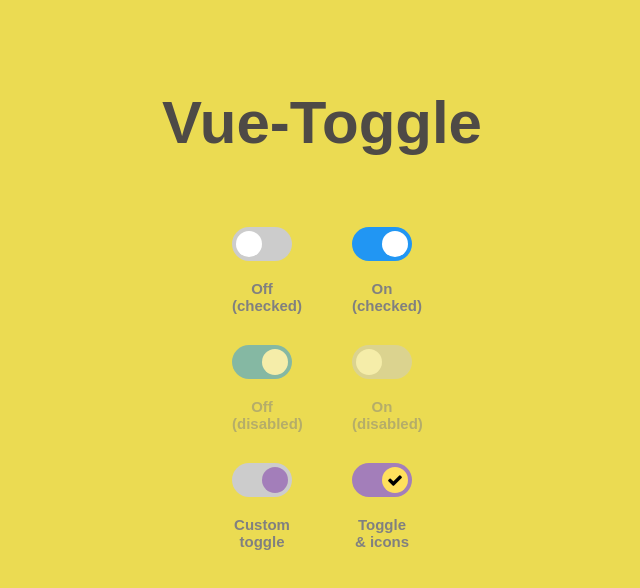
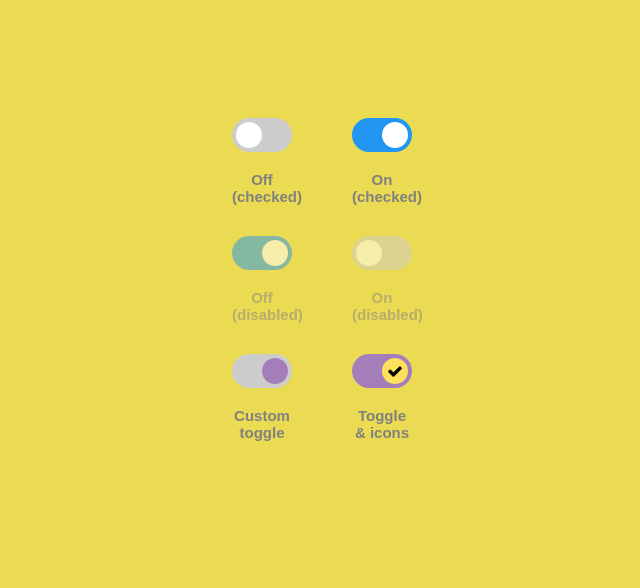
Before and after one commit to mahazz/Vue-Toggle, a Vue app: page / in a window 1280 px wide. Shown: the top 588 px of the page, without its empty margins (318-958 px from the left). Built offline with nearby package versions, Linux system fonts and the light colour scheme.

Commit message:
Import all the components into toggle

```diff
--- a/src/components/Toggle.vue
+++ b/src/components/Toggle.vue
@@ -1,54 +1,48 @@
 <template>
   <div class="main">
     <h1>
-      <a href="https://github.com/">Vue-Toggle</a>
+      <a href="https://github.com/mahazz/Vue-Toggle" v-t="'toggle_header'"></a>
     </h1>
-
-    <!-- Toggle -->
-    <label class="switch">
-      <input type="checkbox" />
-      <span class="slider round"></span>
-      <h6>Off (checked)</h6>
-    </label>
-
-    <label class="switch">
-      <input checked type="checkbox" />
-      <span class="slider round"></span>
-      <h6>On (checked)</h6>
-    </label>
+    <!-- OFF | ON -->
+    <ToggleOff />
+    <ToggleOn />
 
     <!-- Disabled toggle -->
-    <div class="disabled-toggle">
-      <label class="switch">
-        <input checked disabled type="checkbox" />
-        <span class="slider round"></span>
-        <h6>Off (disabled)</h6>
-      </label>
-      <label class="switch">
-        <input disabled type="checkbox" />
-        <span class="slider round"></span>
-        <h6>On (disabled)</h6>
-      </label>
-    </div>
-    <!-- Toggle without background color -->
-    <label class="switch">
-      <input checked type="checkbox" />
-      <span class="slider round w-color"></span>
-      <h6>Custom toggle</h6>
-    </label>
+    <DisabledToggle />
+
+    <!-- Custom Toggler -->
+    <ToggleCustom />
 
     <!-- Toggle Rolling  with icons-->
-    <label class="switch">
-      <input checked type="checkbox" />
-      <span class="slider round icon"></span>
-      <h6>Toggle & icons</h6>
-    </label>
+    <ToggleIcon />
   </div>
 </template>
 
 <script>
+import ToggleOff from "./Toggle/ToggleOff";
+import ToggleOn from "./Toggle/ToggleOn";
+import DisabledToggle from "./Toggle/DisabledToggle";
+import ToggleCustom from "./Toggle/ToggleCustom";
+import ToggleIcon from "./Toggle/ToggleIcon";
+
 export default {
-  name: "Toggle"
+  name: "Toggle",
+  components: {
+    ToggleOff,
+    ToggleOn,
+    DisabledToggle,
+    ToggleCustom,
+    ToggleIcon
+  },
+  message: {
+    toggle_header: "Vue-Toggle",
+    de: "Hallo du, Vuejs"
+  },
+  currentLocale: "en",
+  locales: [
+    { id: "en", name: "English" },
+    { id: "de", name: "Deutsch" }
+  ]
 };
 </script>
 
```
